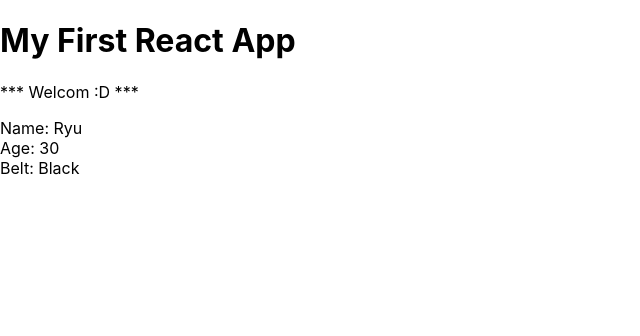
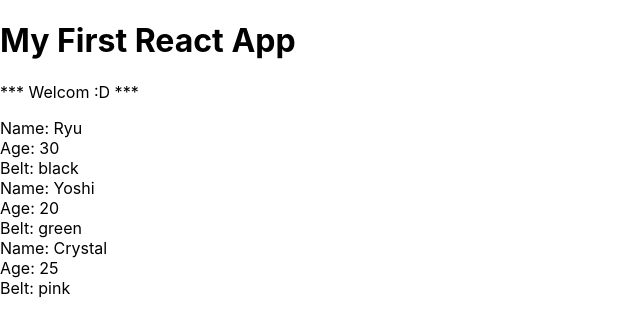
Before and after one commit to polunwu/React-redux-tut, a React (Create React App) app in the folder lesson-10-myapp/: page / in a window 1280 px wide. Shown: the top 336 px of the page, without its empty margins (0-640 px from the left). Built offline with nearby package versions, Linux system fonts and the light colour scheme.

Commit message:
modifying Ninja as function component which recieve props

```diff
--- a/lesson-10-myapp/src/App.js
+++ b/lesson-10-myapp/src/App.js
@@ -1,14 +1,23 @@
 import React from 'react';
 import Ninjas from './Ninjas';
 
-function App() {
-  return (
-    <div className="App">
-      <h1>My First React App</h1>
-      <p>*** Welcom :D ***</p>
-      <Ninjas />
-    </div>
-  );
+class App extends React.Component {
+  state = {
+    ninjas: [
+      { name: 'Ryu', age: 30, belt: 'black', id: 1 },
+      { name: 'Yoshi', age: 20, belt: 'green', id: 2 },
+      { name: 'Crystal', age: 25, belt: 'pink', id: 3 }
+    ]
+  }
+  render() {
+    return (
+      <div className="App" >
+        <h1>My First React App</h1>
+        <p>*** Welcom :D ***</p>
+        <Ninjas ninjas={this.state.ninjas} />
+      </div>
+    );
+  }
 }
 
 export default App;
--- a/lesson-10-myapp/src/Ninjas.js
+++ b/lesson-10-myapp/src/Ninjas.js
@@ -1,19 +1,24 @@
 import React from 'react';
 
-class Ninjas extends React.Component {
-  constructor(prop) {
-    super(prop);
-  }
+const Ninjas = (props) => {
 
-  render() {
+  const { ninjas } = props;
+  const ninjaList = ninjas.map(ninja => {
     return (
-      <div className="Ninja">
-        <div>Name: Ryu</div>
-        <div>Age: 30</div>
-        <div>Belt: Black</div>
+      <div className="Ninja" key={ninja.id}>
+        <div>Name: {ninja.name}</div>
+        <div>Age: {ninja.age}</div>
+        <div>Belt: {ninja.belt}</div>
       </div>
     );
-  }
+  });
+  console.log(ninjaList);
+  return (
+    <div className="ninja-list">
+      {ninjaList}
+    </div>
+  );
+
 }
 
 export default Ninjas;
```
